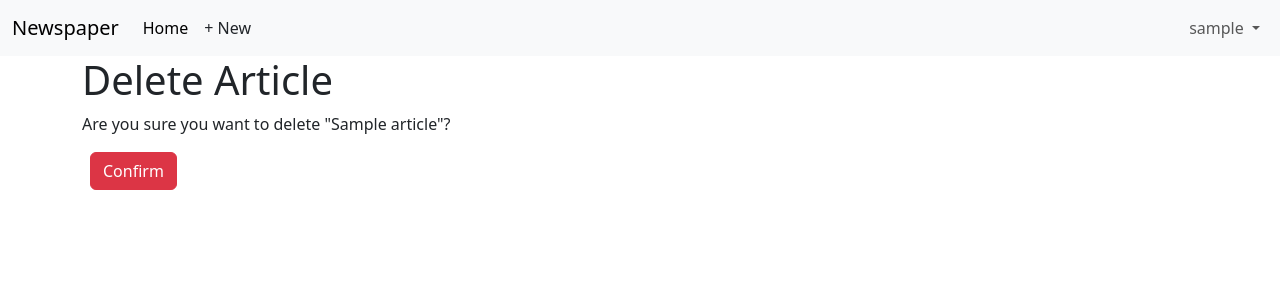
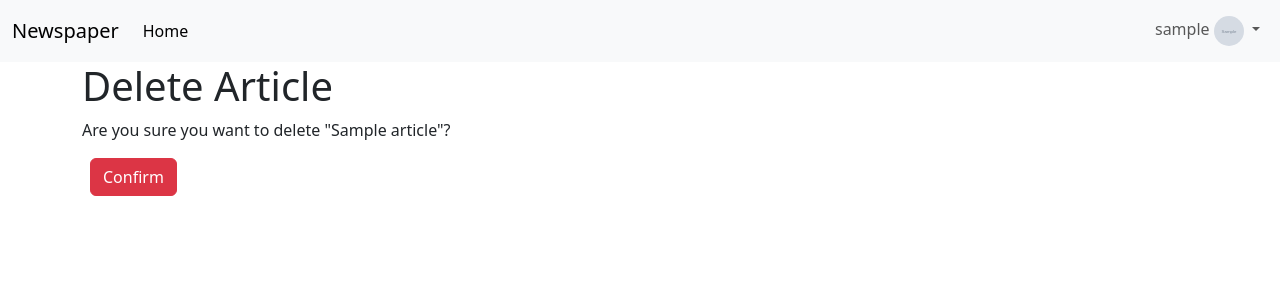
Before and after one commit to umer-tariq77400/news, a Django app: page /articles/1/delete/ in a window 1280 px wide. Shown: the top 300 px of the page. Run offline with Django 5.2, Linux system fonts and the light colour scheme; a user stored in the database is signed in; tables that the repository leaves empty hold one stand-in row (values such as "Sample post"); grey boxes marked "Sample" are stand-in pictures; parts of the project's set-up code (start-up, migrations or seed data) failed here and were passed over.

Commit message:
Add bio and profile image fields to CustomUser model and update admin forms

```diff
--- a/accounts/admin.py
+++ b/accounts/admin.py
@@ -9,12 +9,11 @@ class CustomUserAdmin(UserAdmin):
     form = CustomUserChangeForm
     model = CustomUser
     list_display = [
-        "email",
         "username",
         "age",
         "is_staff"
     ]
-    fieldsets = UserAdmin.fieldsets + ((None, {"fields": ("age",)}),)
-    add_fieldsets = UserAdmin.add_fieldsets + ((None, {"fields": ("age",)}),)
+    fieldsets = UserAdmin.fieldsets + ((None, {"fields": ("bio", "age", "profile_image")}),)
+    add_fieldsets = UserAdmin.add_fieldsets + ((None, {"fields": ("bio", "age", "profile_image")}),)
 
 admin.site.register(CustomUser, CustomUserAdmin)
--- a/accounts/forms.py
+++ b/accounts/forms.py
@@ -5,10 +5,10 @@ from .models import CustomUser
 class CustomUserCreationForm(UserCreationForm):
     class Meta:
         model = CustomUser
-        fields = ("username", "email", "age",)
+        fields = ("username", "email", "bio", "age", "profile_image")
 
 
 class CustomUserChangeForm(UserChangeForm):
     class Meta:
         model = CustomUser
-        fields = ("username", "email", "age",)
+        fields = ("username", "email", "bio", "age", "profile_image")
--- a/accounts/models.py
+++ b/accounts/models.py
@@ -3,3 +3,5 @@ from django.contrib.auth.models import AbstractUser
 
 class CustomUser(AbstractUser):
     age = models.PositiveIntegerField(null=True, blank=True)
+    bio = models.TextField(null=True, blank=True)
+    profile_image = models.ImageField(upload_to='profile_images/', null=True, blank=True)
--- a/templates/base.html
+++ b/templates/base.html
@@ -24,15 +24,15 @@
                     <li class="nav-item">
                         <a class="nav-link active" aria-current="page" href="#">Home</a>
                     </li>
+                </ul>
                     {% if user.is_authenticated %}
-                    <li>
-                        <a class="nav-link px-2 link-dark" href="{% url "article_new" %}">+ New</a>
-                    </li>
-                </ul>
                 <div class="mr-auto">
                     <ul class="navbar-nav">
                         <li class="nav-item dropdown">
-                            <a class="nav-link dropdown-toggle" role="button" data-bs-toggle="dropdown" aria-expanded="false" href="#"> {{ user.username }} </a>
+                            <a class="nav-link dropdown-toggle" role="button" data-bs-toggle="dropdown" aria-expanded="false" href="#">
+                                 {{ user.username }}
+                                 <img class="rounded-circle" style="width: 30px; height: 30px;" src="{{ user.profile_image.url }}" alt="{{ user.username }}">
+                            </a>
                             <ul class="dropdown-menu dropdown-menu-end">
                                 <li>
                                     <a class="dropdown-item" href="{% url "password_change" %}">Change password</a>
```
Also changed, not shown: accounts/migrations/0002_customuser_profile_image.py (added), accounts/migrations/0003_customuser_bio.py (added).
